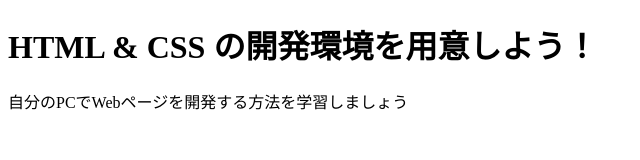
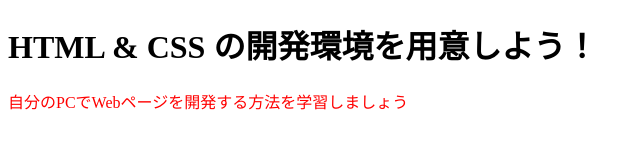
Before and after one commit to RoyEdward790/newage_4_ME, a plain HTML site: page index.html in a window 1280 px wide. Shown: the whole page, without its empty margins (0-640 px from the left). Drawn offline with Linux system fonts and the light colour scheme.

Commit message:
Update index.html

```diff
--- a/index.html
+++ b/index.html
@@ -4,6 +4,12 @@
     <meta charset="utf-8">
     <title>Progate</title>
     <link rel="stylesheet" href="style.css">
+
+    <style>
+      body p {
+        color: red;
+      }
+    </style>
   </head>
   <body>
     <h1 class="title">HTML & CSS の開発環境を用意しよう！</h1>
```
